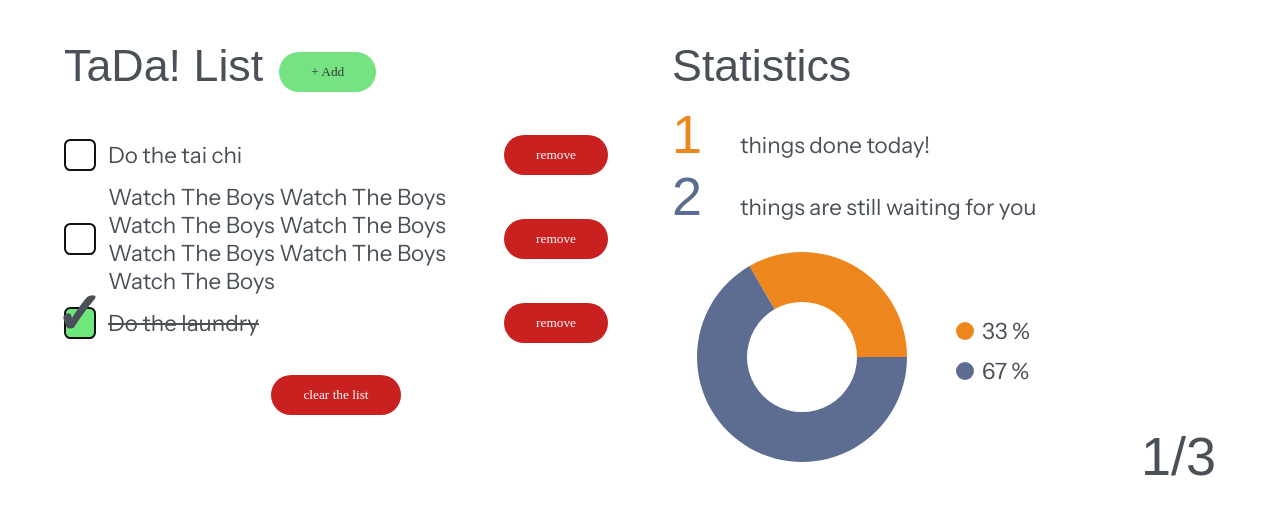
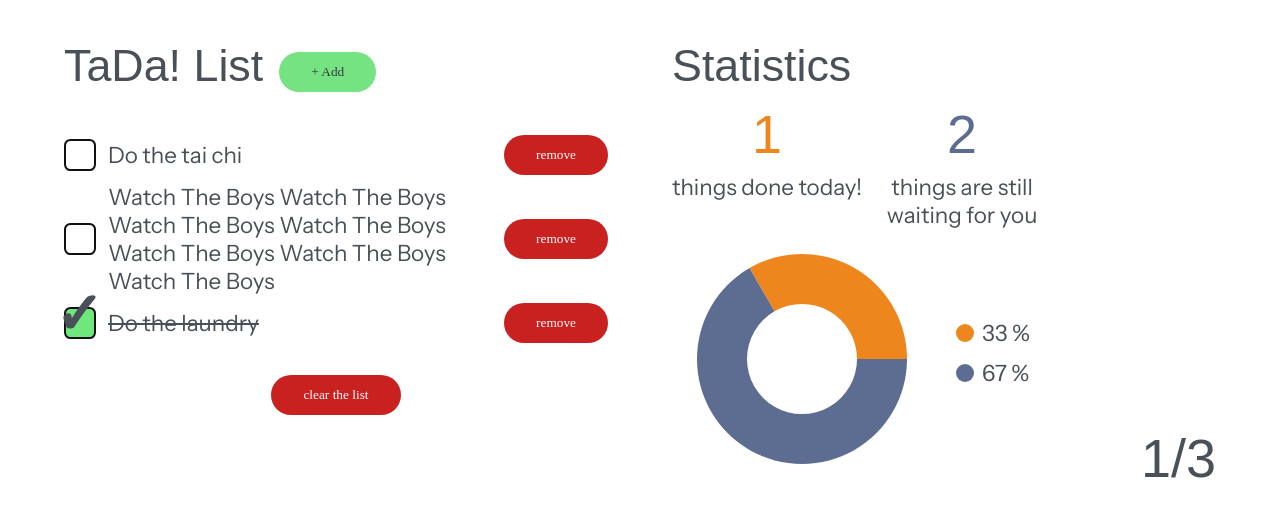
Before and after one commit to sophiepavlova/TaDa-List, a React (Vite) app: page / in a window 1280 px wide. Shown: the top 516 px of the page. Built offline with nearby package versions, Linux system fonts and the light colour scheme; a web font is replaced by a local one.

Commit message:
Style: change stats message from hor to vertical

```diff
--- a/src/App.css
+++ b/src/App.css
@@ -157,15 +157,17 @@ textarea {
 
 .stats-messages {
   display: flex;
-  flex-direction: column;
 }
 .stats-message {
   display: flex;
-  flex-direction: row;
+  flex-direction: column;
   gap: 8px;
-  align-items: baseline;
+  align-items: center;
+  max-width: 200px;
 }
-
+.stats-text {
+  text-align: center;
+}
 .stats-message .number {
   font-size: 54px;
   font-family: 'Climate Crisis', sans-serif;
@@ -173,7 +175,6 @@ textarea {
   font-weight: 400;
   font-style: normal;
   font-variation-settings: 'YEAR' 1979;
-  min-width: 60px;
 }
 /* .stats-message .number {
   font-size: 64px;
--- a/src/components/Stats.jsx
+++ b/src/components/Stats.jsx
@@ -17,11 +17,11 @@ export default function Stats({ allTasksCounter, tasksCheckedCounter }) {
       <div className='stats-messages'>
         <div className='stats-message'>
           <div className='number done'> {checked}</div>
-          <div>things done today!</div>
+          <div className='stats-text'>things done today!</div>
         </div>
         <div className='stats-message'>
           <div className='number not-done'>{nonChecked}</div>
-          <div>things are still waiting for you</div>
+          <div className='stats-text'>things are still waiting for you</div>
         </div>
       </div>
 
```
